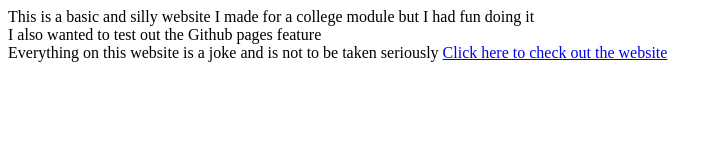
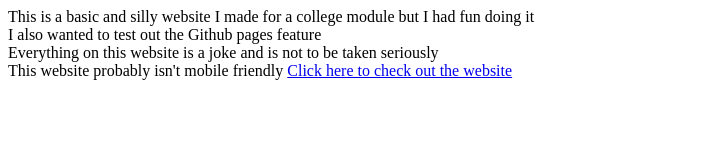
Before and after one commit to TheFacelessOne/CT1114-eJuggle-Shop, a plain HTML site: page index.html in a window 1280 px wide. Shown: the whole page, without its empty margins (0-722 px from the left). Drawn offline with Linux system fonts and the light colour scheme.

Commit message:
Update index.html

```diff
--- a/index.html
+++ b/index.html
@@ -9,7 +9,8 @@
 <body>
 	This is a basic and silly website I made for a college module but I had fun doing it<br>
 	I also wanted to test out the Github pages feature<br>
-	Everything on this website is a joke and is not to be taken seriously
+	Everything on this website is a joke and is not to be taken seriously<br>
+	This website probably isn't mobile friendly
 	<a href="./home.html">Click here to check out the website</a>
 </body>
 </html>
```
